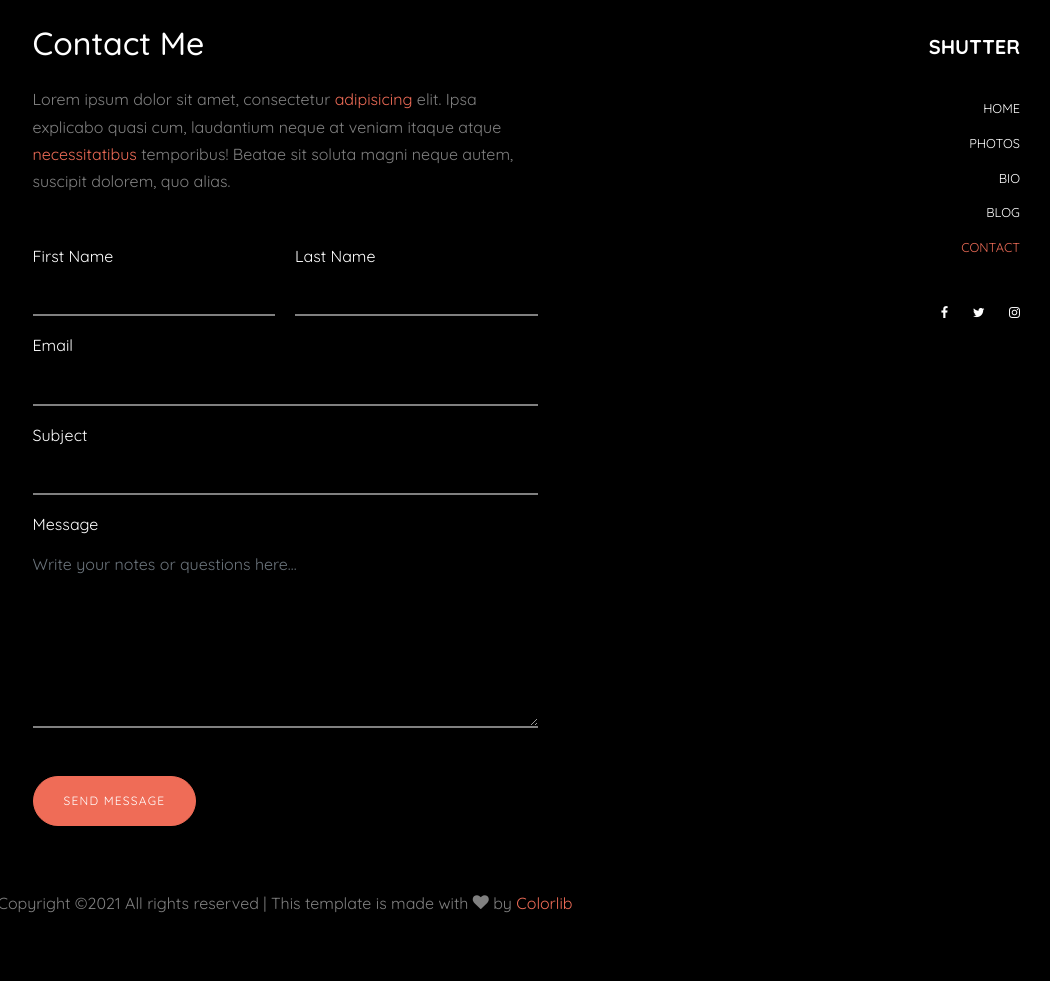
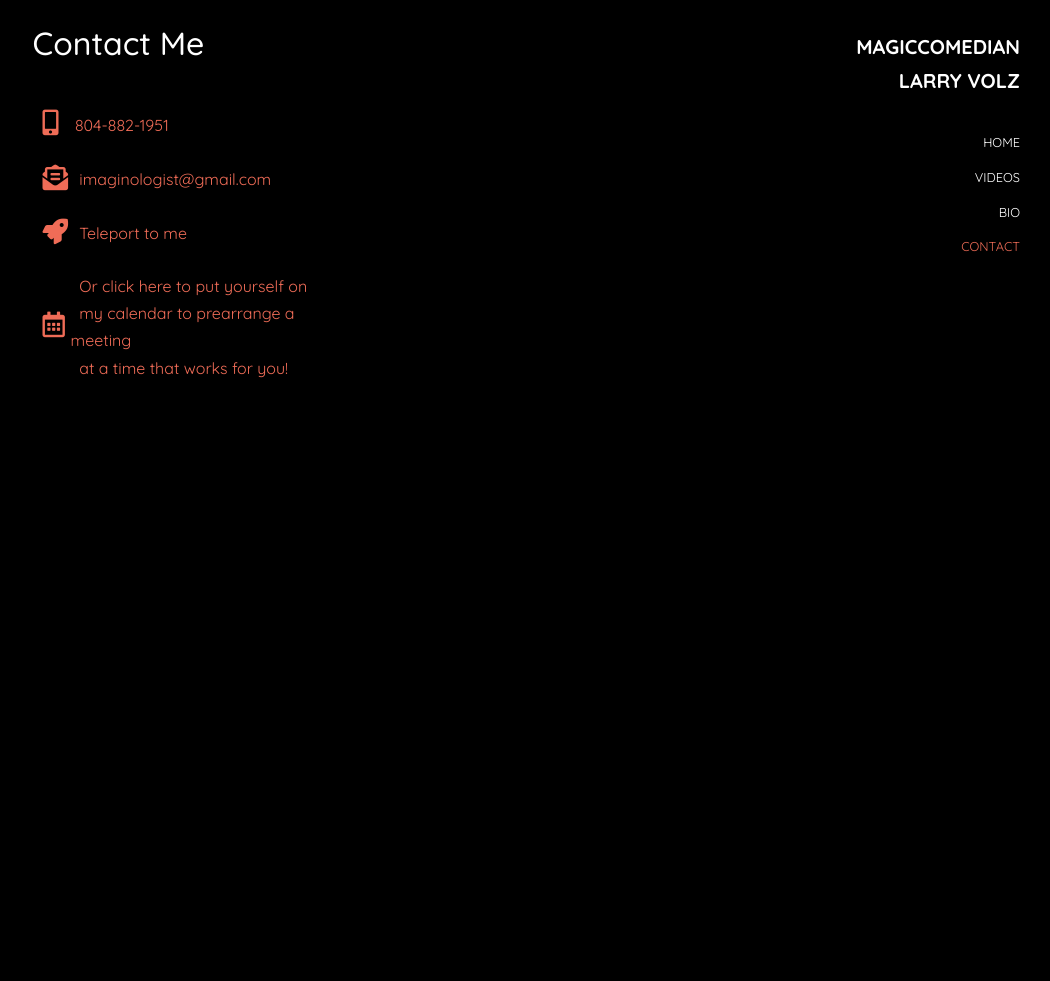
Before and after one commit to Larry-Volz/magiccomedian, a plain HTML site: page contact.html in a window 1280 px wide. Shown: the whole page, without its empty margins (230-1280 px from the left). After the commit the page ends 800 px from the top, so only its background shows below. Drawn offline with Linux system fonts and the light colour scheme; files whose address does not match are found by name.

Commit message:
up and running

```diff
--- a/contact.html
+++ b/contact.html
@@ -1,7 +1,7 @@
 <!DOCTYPE html>
 <html lang="en">
   <head>
-    <title>Shutter &mdash; Colorlib Website Template</title>
+    <title>Larry Volz - Magic Comedian</title>
     <meta charset="utf-8">
     <meta name="viewport" content="width=device-width, initial-scale=1, shrink-to-fit=no">
 
@@ -22,6 +22,8 @@
     <link rel="stylesheet" href="css/fancybox.min.css">
 
     <link rel="stylesheet" href="css/style.css">
+    <link rel="stylesheet"
+href="https://use.fontawesome.com/releases/v5.3.1/css/all.css">
 
   </head>
   <body>
@@ -40,7 +42,7 @@
 
   <header class="header-bar d-flex d-lg-block align-items-center" data-aos="fade-left">
     <div class="site-logo">
-      <a href="index.html">Shutter</a>
+      <a href="index.html">Magiccomedian Larry Volz</a>
     </div>
 
     <div class="d-inline-block d-xl-none ml-md-0 ml-auto py-3" style="position: relative; top: 3px;"><a href="#" class="site-menu-toggle js-menu-toggle text-white"><span class="icon-menu h3"></span></a></div>
@@ -48,16 +50,16 @@
     <div class="main-menu">
       <ul class="js-clone-nav">
         <li><a href="index.html">Home</a></li>
-        <li><a href="photos.html">Photos</a></li>
+        <li><a href="videos.html">Videos</a></li>
+        <!-- <li><a href="photos.html">Photos</a></li> -->
         <li><a href="bio.html">Bio</a></li>
-        <li><a href="blog.html">Blog</a></li>
         <li class="active"><a href="contact.html">Contact</a></li>
       </ul>
-      <ul class="social js-clone-nav">
+      <!-- <ul class="social js-clone-nav">
         <li><a href="#"><span class="icon-facebook"></span></a></li>
         <li><a href="#"><span class="icon-twitter"></span></a></li>
         <li><a href="#"><span class="icon-instagram"></span></a></li>
-      </ul>
+      </ul> -->
     </div>
   </header>
   <main class="main-content">
@@ -69,60 +71,69 @@
 
           <div class="row">
             <div class="col-md-12">
-              <p class="mb-5">Lorem ipsum dolor sit amet, consectetur <a href="#">adipisicing</a> elit. Ipsa explicabo quasi cum, laudantium neque at veniam itaque atque <a href="#">necessitatibus</a> temporibus! Beatae sit soluta magni neque autem, suscipit dolorem, quo alias.</p>
 
 
-              <div class="row">
-                <div class="col-md-12">
+              <div class="col-lg-8 justify-content-end">
+
+
+                <div class="row align-items-center my-4">
+                  <div class="col-1">
+                    <a href ="tel:804-882-1951" >
+                      <i style="font-size: 1.6rem;" class="fas fa-mobile-alt"></i>
+                  </div>
+                    <div class="col-11">
+                      <a href ="tel:804-882-1951" >
+                        &nbsp;804-882-1951
+                      </a>
+                    </div>
+                </div>
+
+
+                <div class="row align-items-center my-4">
+                  <div class="col-1">
+                    <a href ="mailto:imaginologist@gmail.com" >
+                      <i style="font-size: 1.6rem;" class="fas fa-envelope-open-text"></i>
+                  </div>
+                    <div class="col-11">
+                      <a href ="mailto:imaginologist@gmail.com" >
+                        &nbsp;&nbsp;imaginologist@gmail.com
+                      </a>
+                    </div>
+                </div>
+
+                <div class="row align-items-center my-4" >
+                  <div class="col-1">
+                    <a href ="#" data-toggle="tooltip" data-placement="top" title="I'm still working on that one...">
+                      <i style="font-size: 1.6rem;" class="fas fa-rocket"></i>
+                      </a>
+                  </div>
+                    <div class="col-11">
+                      <a href ="#" data-toggle="tooltip" data-placement="top" title="I'm still working on that one...">
+                        &nbsp;&nbsp;Teleport to me
+                      </a>
+                    </div>
+                </div>
 
 
 
-                  <form action="#">
+
+
+                <div class="row align-items-center my-4">
+                  <div class="col-1">
+                    <a href ="https://go.oncehub.com/PhoneMeetingwithLarryVolz" target="_blank" >
+                      <i style="font-size: 1.6rem;" class="far fa-calendar-alt"></i>
+                  </div>
+                    <div class="col-11">
+                      <a href ="https://go.oncehub.com/PhoneMeetingwithLarryVolz" target="_blank" >
+                        &nbsp;&nbsp;Or click here to put yourself on <br>&nbsp;&nbsp;my calendar to prearrange a meeting <br>&nbsp;&nbsp;at a time that works for you!
+                      </a>
+                    </div>
+                </div>
+    </div>
 
 
 
-                    <div class="row form-group">
-                      <div class="col-md-6 mb-3 mb-md-0">
-                        <label class="text-white" for="fname">First Name</label>
-                        <input type="text" id="fname" class="form-control">
-                      </div>
-                      <div class="col-md-6">
-                        <label class="text-white" for="lname">Last Name</label>
-                        <input type="text" id="lname" class="form-control">
-                      </div>
-                    </div>
 
-                    <div class="row form-group">
-
-                      <div class="col-md-12">
-                        <label class="text-white" for="email">Email</label>
-                        <input type="email" id="email" class="form-control">
-                      </div>
-                    </div>
-
-                    <div class="row form-group">
-
-                      <div class="col-md-12">
-                        <label class="text-white" for="subject">Subject</label>
-                        <input type="subject" id="subject" class="form-control">
-                      </div>
-                    </div>
-
-                    <div class="row form-group mb-5">
-                      <div class="col-md-12">
-                        <label class="text-white" for="message">Message</label>
-                        <textarea name="message" id="message" cols="30" rows="7" class="form-control" placeholder="Write your notes or questions here..."></textarea>
-                      </div>
-                    </div>
-
-                    <div class="row form-group">
-                      <div class="col-md-12">
-                        <input type="submit" value="Send Message" class="btn btn-primary btn-md text-white">
-                      </div>
-                    </div>
-
-
-                  </form>
                 </div>
 
               </div>
@@ -132,15 +143,13 @@
 
       </div>
 
-      <div class="row justify-content-center">
+      <!-- <div class="row justify-content-center">
         <div class="col-md-12 text-center py-5">
           <p>
-        <!-- Link back to Colorlib can't be removed. Template is licensed under CC BY 3.0. -->
-        Copyright &copy;<script>document.write(new Date().getFullYear());</script> All rights reserved | This template is made with <i class="icon-heart" aria-hidden="true"></i> by <a href="https://colorlib.com" target="_blank" >Colorlib</a>
-        <!-- Link back to Colorlib can't be removed. Template is licensed under CC BY 3.0. -->
-      </p>
+            &copy;<script>document.write(new Date().getFullYear());</script> Larry Volz. All rights reserved
+          </p>
         </div>
-      </div>
+      </div> -->
     </div>
   </main>
 
```
Also changed, not shown: bio.html (+28 -14 lines), index.html (+4 -4 lines), photos.html (+7 -7 lines), single.html (+3 -5 lines), videos.html (renamed from blog.html, +37 -39 lines).
